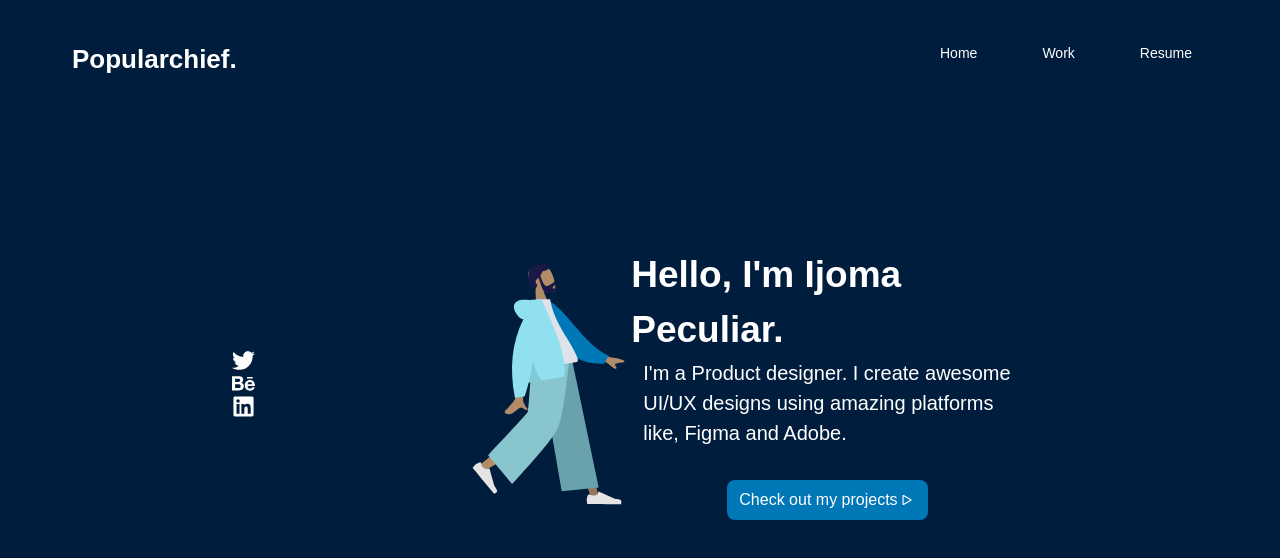
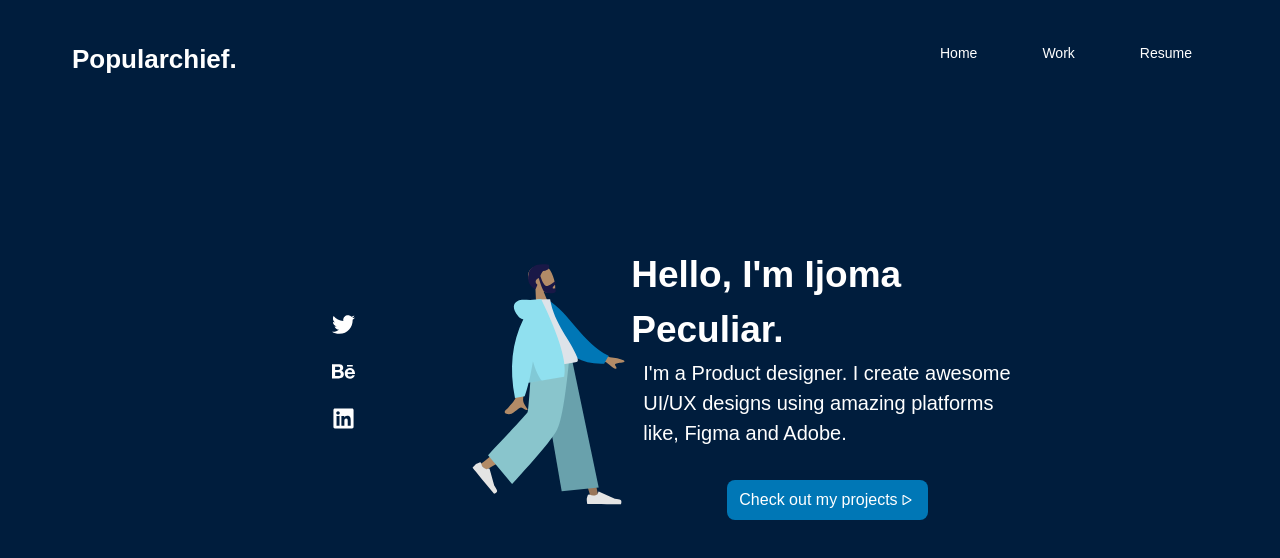
Before and after one commit to okwuchiada/populachief, a React (Create React App) app: page / in a window 1280 px wide. Shown: the top 558 px of the page. Built offline with nearby package versions, Linux system fonts and the light colour scheme.

Commit message:
socials flow

```diff
--- a/src/components/Home.jsx
+++ b/src/components/Home.jsx
@@ -26,7 +26,7 @@ export const Socials = ({ xValue, yValue }) => {
     ]
     return (
         <div
-            className='flex lg:flex-col lg:block hidden lg:mt-0 mt-4 flex-row justify-between items-center'
+            className='flex lg:flex-col lg:flex hidden lg:mt-0 mt-4 flex-row justify-between items-center'
         >
             {handles.map((link, index) => (
                 <motion.a
```
